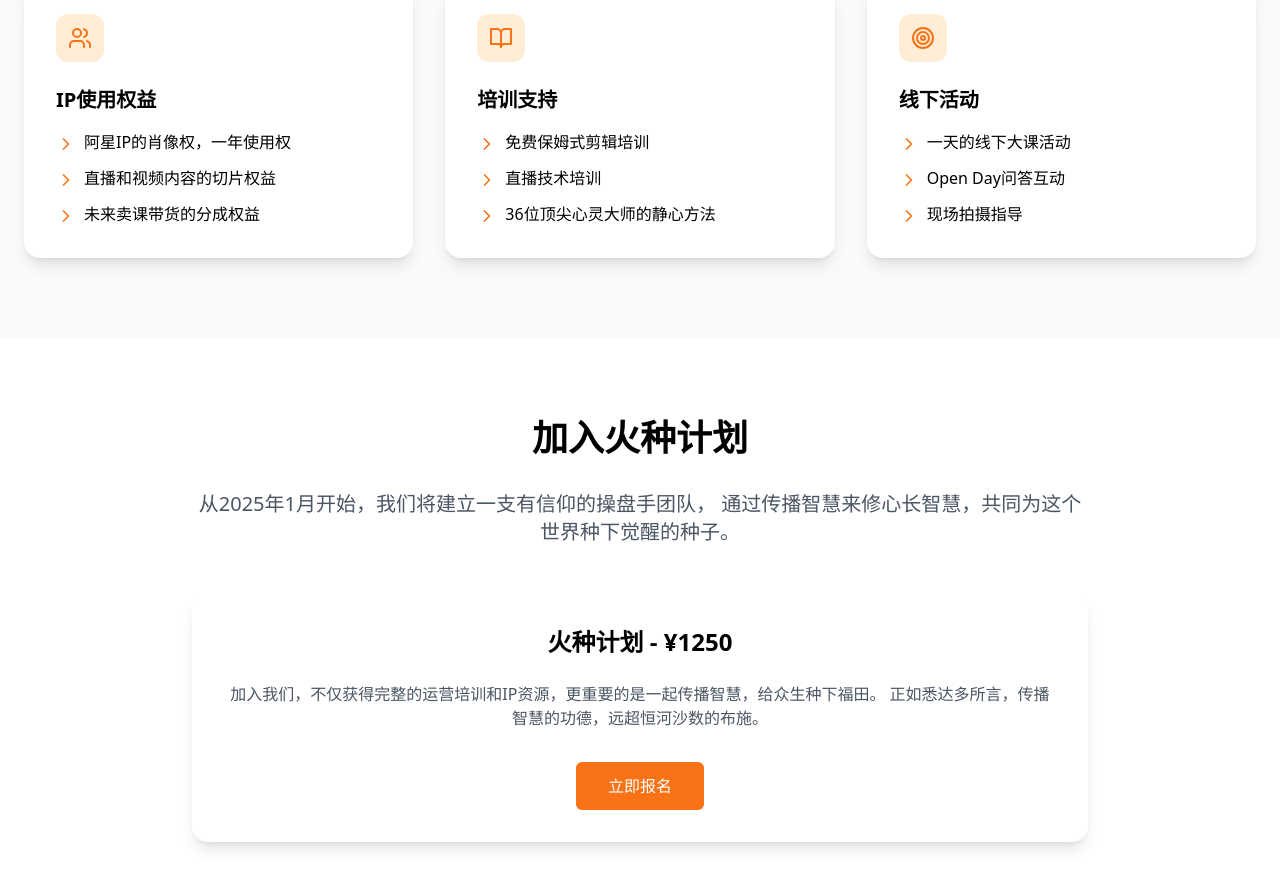
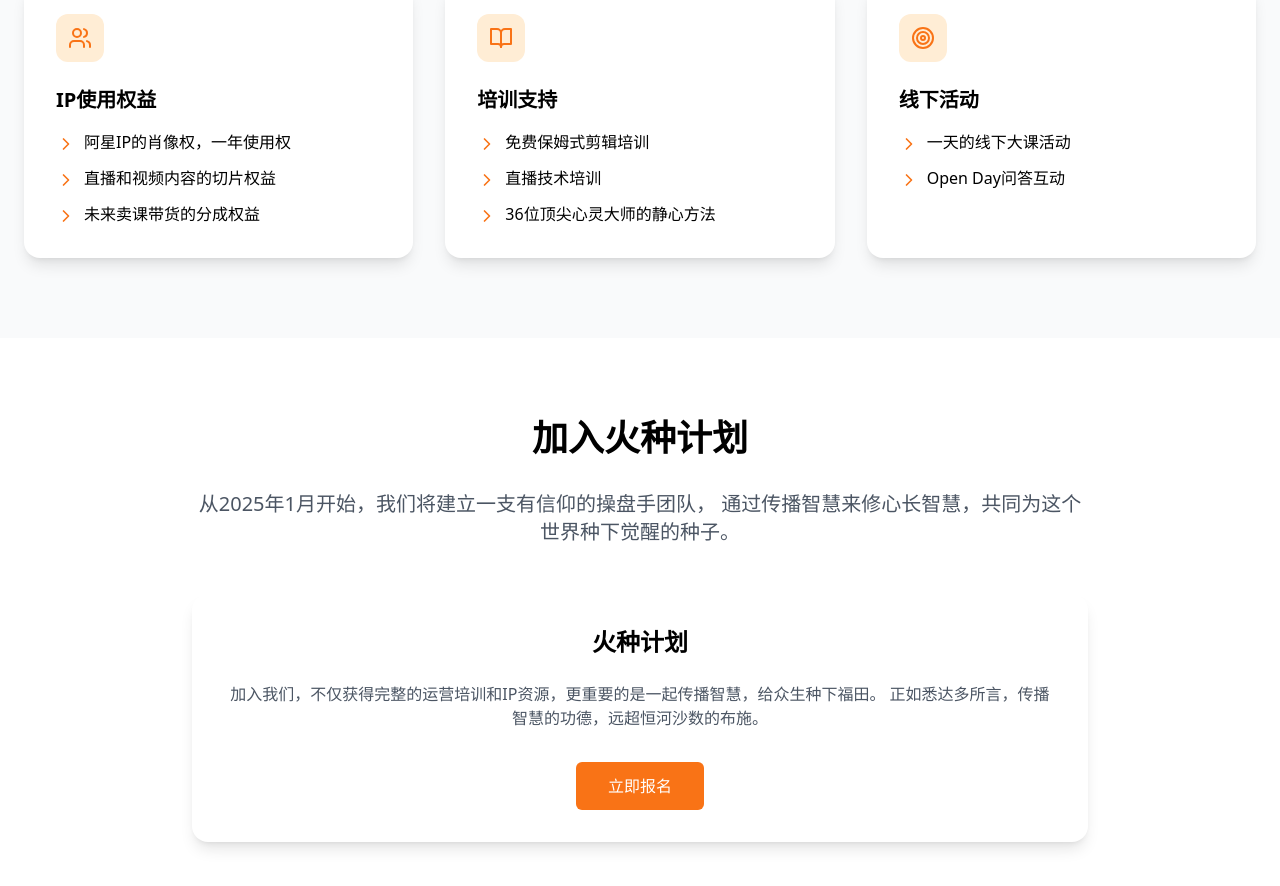
Before and after one commit to hanqinchen/AXhuozhong, a React (Vite) app: page / in a window 1280 px wide. Shown: the part 2713-3599 px from the top of the page. Built offline with nearby package versions, Linux system fonts and the light colour scheme.

Commit message:
Update App.tsx

```diff
--- a/src/App.tsx
+++ b/src/App.tsx
@@ -225,10 +225,6 @@ function App() {
                   <ChevronRight className="h-5 w-5 text-orange-500 mr-2 mt-1 flex-shrink-0" />
                   <span>Open Day问答互动</span>
                 </li>
-                <li className="flex items-start">
-                  <ChevronRight className="h-5 w-5 text-orange-500 mr-2 mt-1 flex-shrink-0" />
-                  <span>现场拍摄指导</span>
-                </li>
               </ul>
             </div>
           </div>
@@ -245,7 +241,7 @@ function App() {
               通过传播智慧来修心长智慧，共同为这个世界种下觉醒的种子。
             </p>
             <div className="bg-white p-8 rounded-2xl shadow-lg">
-              <h3 className="text-2xl font-bold mb-6">火种计划 - ¥1250</h3>
+              <h3 className="text-2xl font-bold mb-6">火种计划</h3>
               <p className="text-gray-600 mb-8">
                 加入我们，不仅获得完整的运营培训和IP资源，更重要的是一起传播智慧，给众生种下福田。
                 正如悉达多所言，传播智慧的功德，远超恒河沙数的布施。
```
